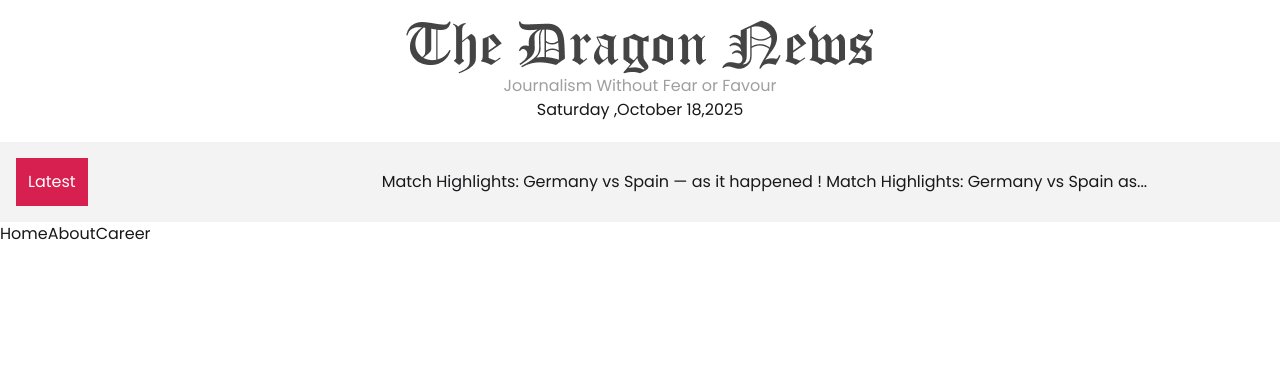
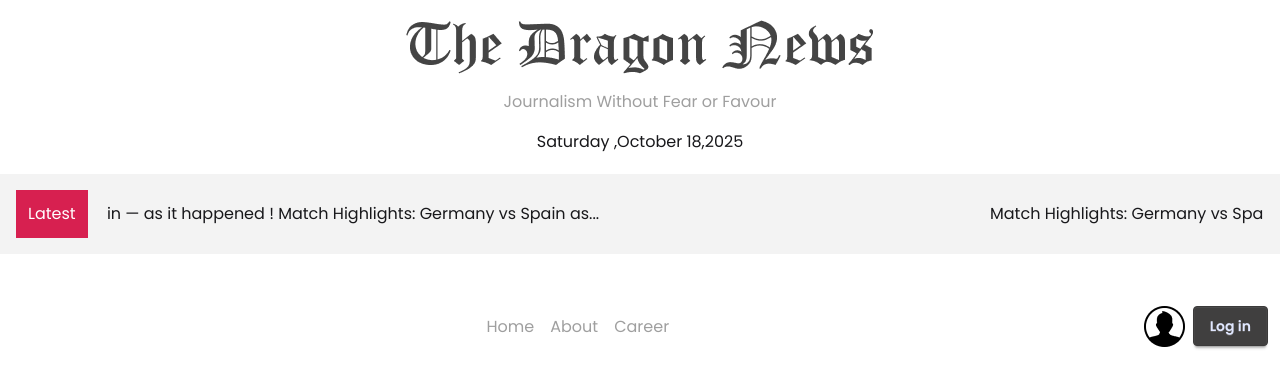
Before and after one commit to Sudipto-Sen-Gupto/Dragon-newspaper-project-react, a React (Vite) app: page / in a window 1280 px wide. Shown: the top 388 px of the page. Built offline with nearby package versions, Linux system fonts and the light colour scheme.

Commit message:
navbar added

```diff
--- a/src/component/header/Header.jsx
+++ b/src/component/header/Header.jsx
@@ -5,7 +5,7 @@ const Header = () => {
     return (
         <div className='max-w-[1400px] mx-auto text-center my-5'>
             <img src={logo} alt="" className='mx-auto' />
-            <h1 className='text-base-200'>Journalism Without Fear or Favour</h1>
+            <h1 className='text-base-200 my-4'>Journalism Without Fear or Favour</h1>
             <p>{format(new Date(),"EEEE ,MMMM d,YYY")}</p>
 
 
--- a/src/layout/homelayout/Homelayout.jsx
+++ b/src/layout/homelayout/Homelayout.jsx
@@ -1,6 +1,7 @@
 import React from 'react';
 import Header from '../../component/header/Header';
 import { NavLink, Outlet } from 'react-router';
+import github from "../../assets/user.png"
 import Marquee from 'react-fast-marquee';
 const Homelayout = () => {
     return (
@@ -9,16 +10,21 @@ const Homelayout = () => {
               <Header></Header>
               <section className='flex items-center text-center bg-base-300 p-4 gap-5'>
                 <p className='bg-secondary text-white p-3'>Latest</p>
-              <Marquee pauseOnHover={true} direction='right'>
+              <Marquee pauseOnHover={true} >
                 <p>Match Highlights: Germany vs Spain — as it happened   !   Match Highlights: Germany vs Spain as...</p>
               </Marquee>
               </section>
-              <section>
-                <nav>
-                  <NavLink>Home</NavLink>
-                  <NavLink>About</NavLink>
-                  <NavLink>Career</NavLink>
+              <section className='flex justify-between items-center my-10 p-3'>
+                <div className='nav-start'></div>
+                <nav className='nav-main flex gap-4 text-base-200'>
+                  <NavLink to={'/'}>Home</NavLink>
+                  <NavLink to={'about'}>About</NavLink>
+                  <NavLink to={'career'}>Career</NavLink>
                 </nav>
+                <div className='nav-end flex gap-2'>
+                  <img src={github} alt="" />
+                  <button className='btn btn-primary'>Log in</button>
+                </div>
               </section>
           </header>
 
```
